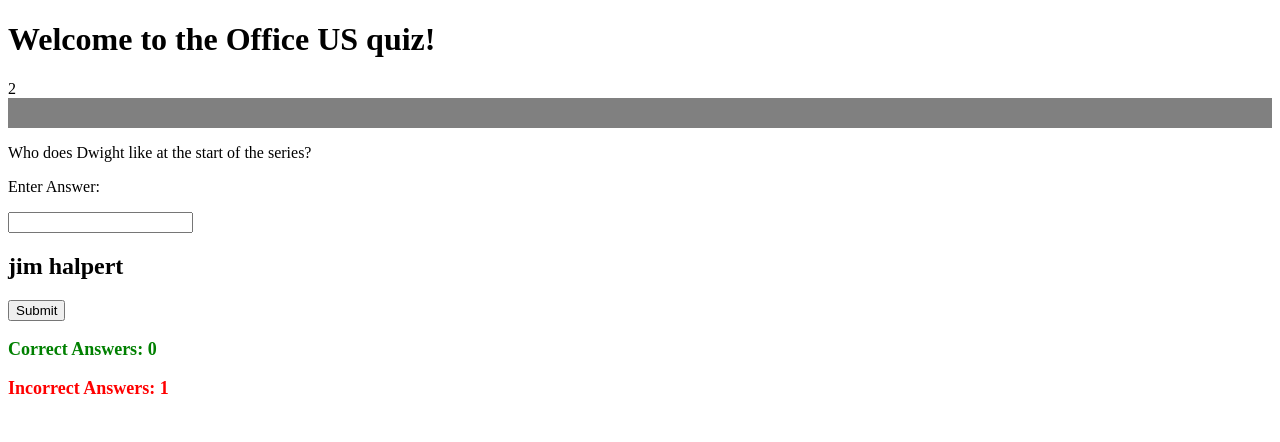
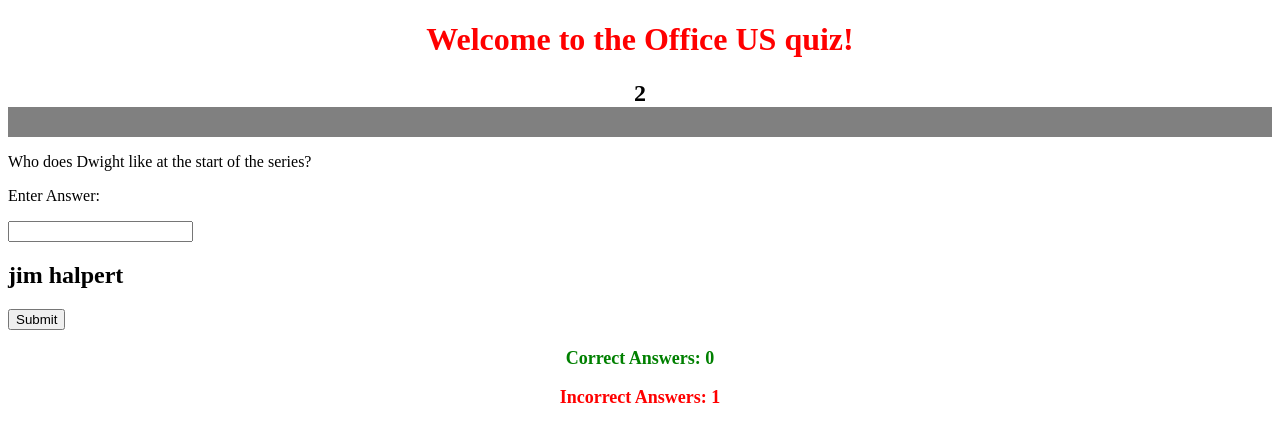
Before and after one commit to SoLee1221/office-quiz, a plain HTML site: page quiz.html in a window 1280 px wide. Drawn offline with Linux system fonts and the light colour scheme.

Commit message:
add main image to index page and add css to texts and quiz

```diff
--- a/assets/css/style.css
+++ b/assets/css/style.css
@@ -1,5 +1,9 @@
-body {
-    background-color: white;
+.main-back {
+  background-color: black;
+}
+
+.quiz-page {
+  background-color: white;
 }
 
 #progress {
@@ -18,24 +22,30 @@
   text-align: center;
 }
 
-#score {
-  color: green;
-  font-size: large;
-}
-
-#incorrect {
-  color: red;
-  font-size: large;
-}
-
 .scores {
   color: green;
   font-size: large;
   font-weight: bolder ;
+  text-align: center;
 }
 
 .scoresinc {
   color: red;
   font-size: large;
   font-weight: bolder;
+  text-align: center;
 }
+
+.title {
+  text-align: center;
+}
+
+.main-img {
+  text-align: center;
+}
+
+#timer {
+  font-size: x-large;
+  font-weight: bolder;
+  text-align: center;
+}
--- a/quiz.html
+++ b/quiz.html
@@ -9,8 +9,8 @@
     <title>Quiz about Office US</title>
 </head>
 
-<body>
-    <h1>Welcome to the Office US quiz!</h1>
+<body class="quiz-page">
+    <h1 class="title">Welcome to the Office US quiz!</h1>
     <div id="timer">
         <h2 id="end"></h2>
     </div>
```
Also changed, not shown: index.html (+2 -2 lines), assets/images/the-office-trivia-utkal-today.jpg (added).
